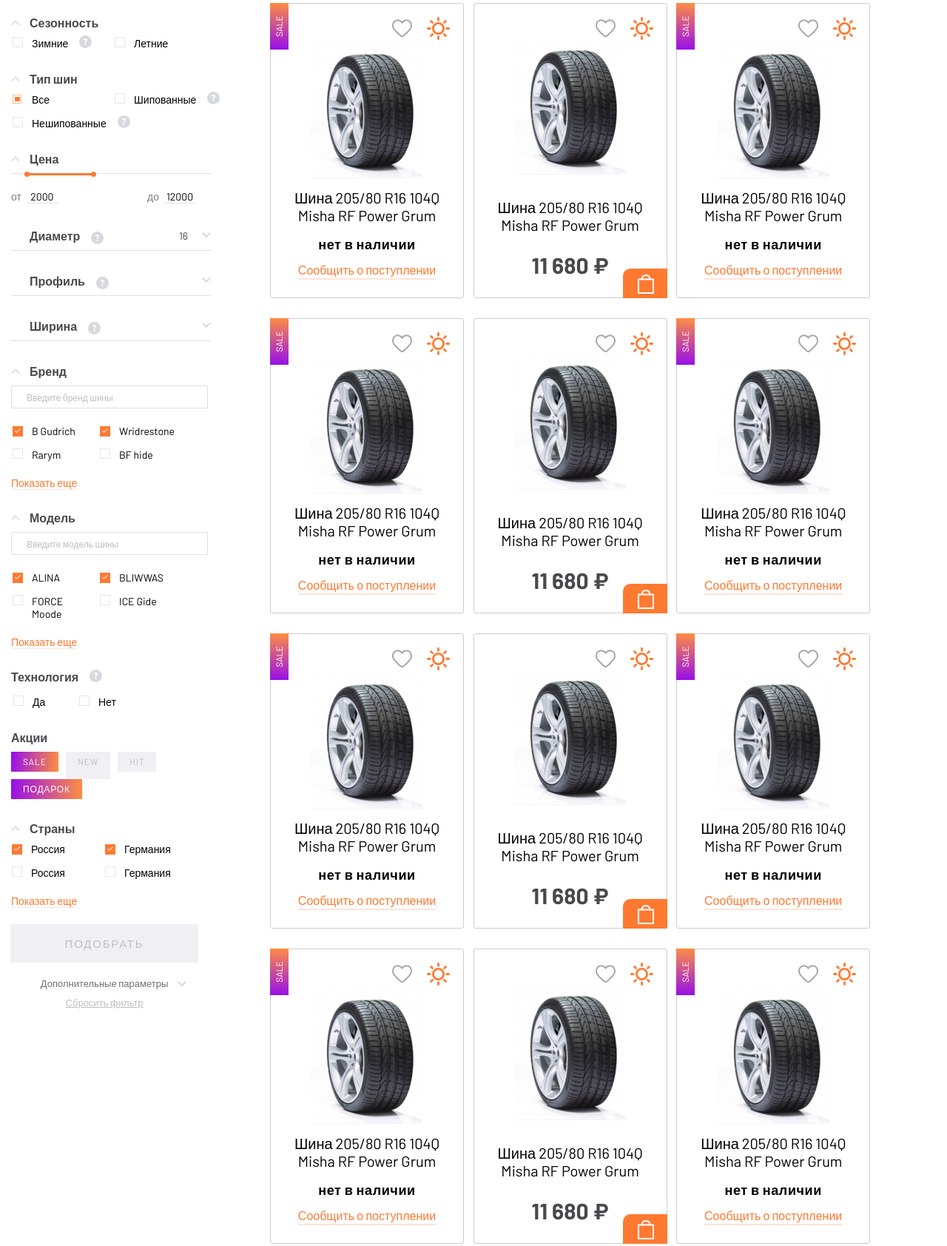
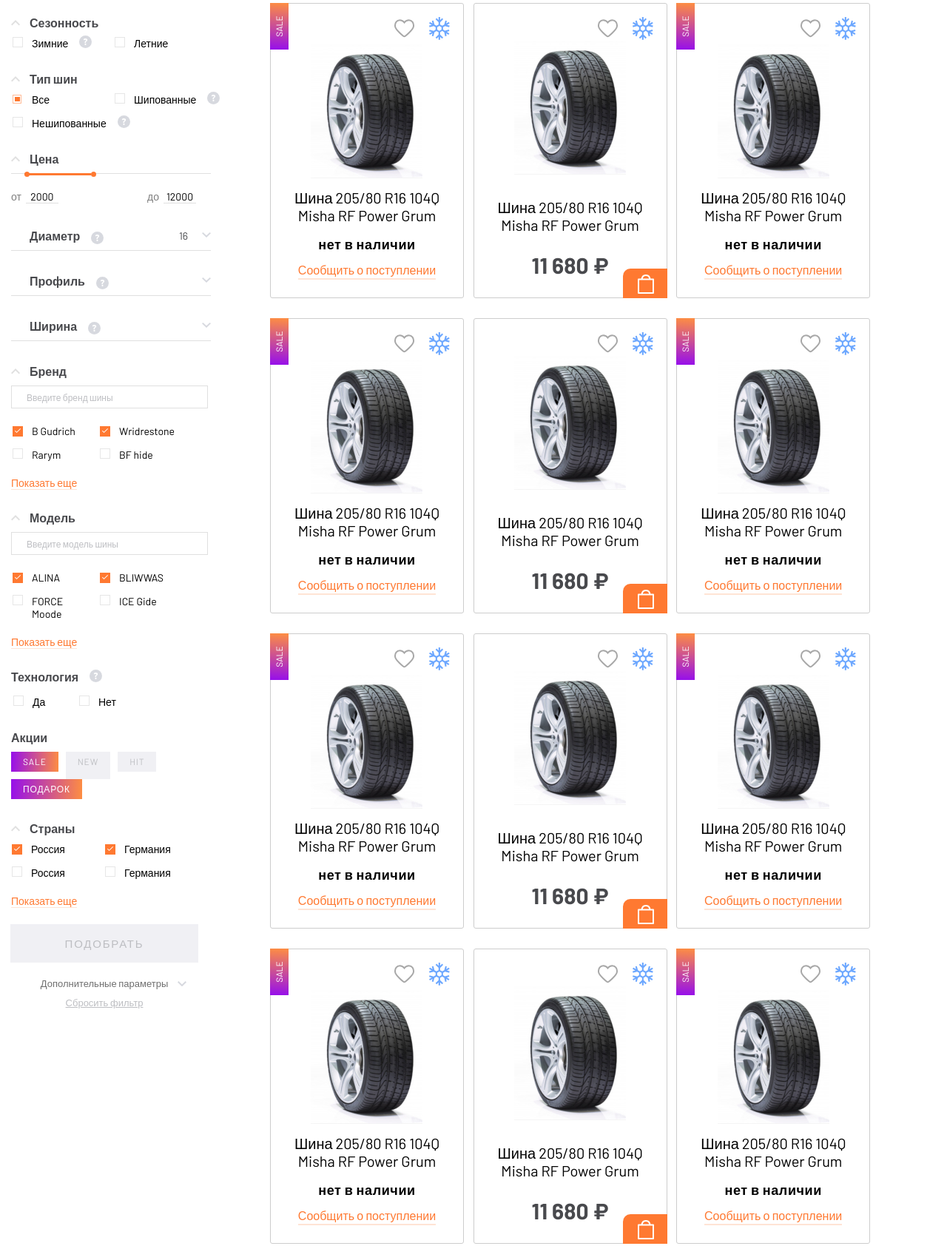
Before and after one commit to di-i/spares_store.github.io, a plain HTML site: page catalog.html in a window 1280 px wide. Shown: the part 588-2272 px from the top of the page at 74% size. Drawn offline with Linux system fonts and the light colour scheme; a script that the page names is missing; a web font is replaced by a local one.

Commit message:
Refactoring code

```diff
--- a/catalog.html
+++ b/catalog.html
@@ -691,7 +691,74 @@
                   Добавить в избранное
                 </span>
               </button>
-              <span class="wares__summer" aria-hidden="true"></span>
+              <span class="wares__winter" aria-hidden="true"></span>
+            </div>
+            <figure class="wares__fig">
+              <img src="img/tire-2@1x.jpg" width="151" height="181" alt="Автомобильное колесо">
+              <figcaption class="wares__figcaption">Шина 205/80 R16 104Q Misha RF Power Grum</figcaption>
+            </figure>
+            <div class="wares__presence wares__presence--none">
+              <div class="wares__presence-text">Нет в наличии</div>
+              <a class="wares__presence-link" href="#">Сообщить о поступлении</a>
+            </div>
+            <a class="wares__link" href="product-page.html">
+              <span class="visually-hidden">
+                Перейти на страницу товара
+              </span>
+            </a>
+          </li>
+          <li class="wares__item wares__item--presence">
+            <div class="wares__attributes">
+              <button class="favorite" title="Добавить в избранное" type="button">
+                <span class="visually-hidden">
+                  Добавить в избранное
+                </span>
+              </button>
+              <span class="wares__winter" aria-hidden="true"></span>
+            </div>
+            <figure class="wares__fig">
+              <img src="img/tire-2@1x.jpg" width="151" height="181" alt="Автомобильное колесо">
+              <figcaption class="wares__figcaption">Шина 205/80 R16 104Q Misha RF Power Grum</figcaption>
+            </figure>
+            <div class="wares__presence" aria-hidden="true"></div>
+            <div class="wares__price">11 680 ₽</div>
+            <a class="wares__link" href="product-page.html">
+              <span class="visually-hidden">
+                Перейти на страницу товара
+              </span>
+            </a>
+          </li>
+          <li class="wares__item wares__item--sale">
+            <div class="wares__attributes">
+              <button class="favorite" title="Добавить в избранное" type="button">
+                <span class="visually-hidden">
+                  Добавить в избранное
+                </span>
+              </button>
+              <span class="wares__winter" aria-hidden="true"></span>
+            </div>
+            <figure class="wares__fig">
+              <img src="img/tire-2@1x.jpg" width="151" height="181" alt="Автомобильное колесо">
+              <figcaption class="wares__figcaption">Шина 205/80 R16 104Q Misha RF Power Grum</figcaption>
+            </figure>
+            <div class="wares__presence wares__presence--none">
+              <div class="wares__presence-text">Нет в наличии</div>
+              <a class="wares__presence-link" href="#">Сообщить о поступлении</a>
+            </div>
+            <a class="wares__link" href="#">
+              <span class="visually-hidden">
+                Перейти на страницу товара
+              </span>
+            </a>
+          </li>
+          <li class="wares__item wares__item--sale wares__item--hidden">
+            <div class="wares__attributes">
+              <button class="favorite" title="Добавить в избранное" type="button">
+                <span class="visually-hidden">
+                  Добавить в избранное
+                </span>
+              </button>
+              <span class="wares__winter" aria-hidden="true"></span>
             </div>
             <figure class="wares__fig">
               <img src="img/tire-2@1x.jpg" width="151" height="181" alt="Автомобильное колесо">
@@ -714,7 +781,7 @@
                   Добавить в избранное
                 </span>
               </button>
-              <span class="wares__summer" aria-hidden="true"></span>
+              <span class="wares__winter" aria-hidden="true"></span>
             </div>
             <figure class="wares__fig">
               <img src="img/tire-2@1x.jpg" width="151" height="181" alt="Автомобильное колесо">
@@ -728,14 +795,14 @@
               </span>
             </a>
           </li>
-          <li class="wares__item wares__item--sale">
+          <li class="wares__item wares__item--sale wares__item--hidden">
             <div class="wares__attributes">
               <button class="favorite" title="Добавить в избранное" type="button">
                 <span class="visually-hidden">
                   Добавить в избранное
                 </span>
               </button>
-              <span class="wares__summer" aria-hidden="true"></span>
+              <span class="wares__winter" aria-hidden="true"></span>
             </div>
             <figure class="wares__fig">
               <img src="img/tire-2@1x.jpg" width="151" height="181" alt="Автомобильное колесо">
@@ -758,7 +825,7 @@
                   Добавить в избранное
                 </span>
               </button>
-              <span class="wares__summer" aria-hidden="true"></span>
+              <span class="wares__winter" aria-hidden="true"></span>
             </div>
             <figure class="wares__fig">
               <img src="img/tire-2@1x.jpg" width="151" height="181" alt="Автомобильное колесо">
@@ -781,7 +848,7 @@
                   Добавить в избранное
                 </span>
               </button>
-              <span class="wares__summer" aria-hidden="true"></span>
+              <span class="wares__winter" aria-hidden="true"></span>
             </div>
             <figure class="wares__fig">
               <img src="img/tire-2@1x.jpg" width="151" height="181" alt="Автомобильное колесо">
@@ -802,7 +869,7 @@
                   Добавить в избранное
                 </span>
               </button>
-              <span class="wares__summer" aria-hidden="true"></span>
+              <span class="wares__winter" aria-hidden="true"></span>
             </div>
             <figure class="wares__fig">
               <img src="img/tire-2@1x.jpg" width="151" height="181" alt="Автомобильное колесо">
@@ -825,74 +892,7 @@
                   Добавить в избранное
                 </span>
               </button>
-              <span class="wares__summer" aria-hidden="true"></span>
-            </div>
-            <figure class="wares__fig">
-              <img src="img/tire-2@1x.jpg" width="151" height="181" alt="Автомобильное колесо">
-              <figcaption class="wares__figcaption">Шина 205/80 R16 104Q Misha RF Power Grum</figcaption>
-            </figure>
-            <div class="wares__presence wares__presence--none">
-              <div class="wares__presence-text">Нет в наличии</div>
-              <a class="wares__presence-link" href="#">Сообщить о поступлении</a>
-            </div>
-            <a class="wares__link" href="#">
-              <span class="visually-hidden">
-                Перейти на страницу товара
-              </span>
-            </a>
-          </li>
-          <li class="wares__item wares__item--presence">
-            <div class="wares__attributes">
-              <button class="favorite" title="Добавить в избранное" type="button">
-                <span class="visually-hidden">
-                  Добавить в избранное
-                </span>
-              </button>
-              <span class="wares__summer" aria-hidden="true"></span>
-            </div>
-            <figure class="wares__fig">
-              <img src="img/tire-2@1x.jpg" width="151" height="181" alt="Автомобильное колесо">
-              <figcaption class="wares__figcaption">Шина 205/80 R16 104Q Misha RF Power Grum</figcaption>
-            </figure>
-            <div class="wares__presence" aria-hidden="true"></div>
-            <div class="wares__price">11 680 ₽</div>
-            <a class="wares__link" href="#">
-              <span class="visually-hidden">
-                Перейти на страницу товара
-              </span>
-            </a>
-          </li>
-          <li class="wares__item wares__item--sale wares__item--hidden">
-            <div class="wares__attributes">
-              <button class="favorite" title="Добавить в избранное" type="button">
-                <span class="visually-hidden">
-                  Добавить в избранное
-                </span>
-              </button>
-              <span class="wares__summer" aria-hidden="true"></span>
-            </div>
-            <figure class="wares__fig">
-              <img src="img/tire-2@1x.jpg" width="151" height="181" alt="Автомобильное колесо">
-              <figcaption class="wares__figcaption">Шина 205/80 R16 104Q Misha RF Power Grum</figcaption>
-            </figure>
-            <div class="wares__presence wares__presence--none">
-              <div class="wares__presence-text">Нет в наличии</div>
-              <a class="wares__presence-link" href="#">Сообщить о поступлении</a>
-            </div>
-            <a class="wares__link" href="#">
-              <span class="visually-hidden">
-                Перейти на страницу товара
-              </span>
-            </a>
-          </li>
-          <li class="wares__item wares__item--sale wares__item--hidden">
-            <div class="wares__attributes">
-              <button class="favorite" title="Добавить в избранное" type="button">
-                <span class="visually-hidden">
-                  Добавить в избранное
-                </span>
-              </button>
-              <span class="wares__summer" aria-hidden="true"></span>
+              <span class="wares__winter" aria-hidden="true"></span>
             </div>
             <figure class="wares__fig">
               <img src="img/tire-2@1x.jpg" width="151" height="181" alt="Автомобильное колесо">
@@ -915,7 +915,7 @@
                   Добавить в избранное
                 </span>
               </button>
-              <span class="wares__summer" aria-hidden="true"></span>
+              <span class="wares__winter" aria-hidden="true"></span>
             </div>
             <figure class="wares__fig">
               <img src="img/tire-2@1x.jpg" width="151" height="181" alt="Автомобильное колесо">
@@ -936,7 +936,7 @@
                   Добавить в избранное
                 </span>
               </button>
-              <span class="wares__summer" aria-hidden="true"></span>
+              <span class="wares__winter" aria-hidden="true"></span>
             </div>
             <figure class="wares__fig">
               <img src="img/tire-2@1x.jpg" width="151" height="181" alt="Автомобильное колесо">
```
Also changed, not shown: index.html (+1 -1 lines).
